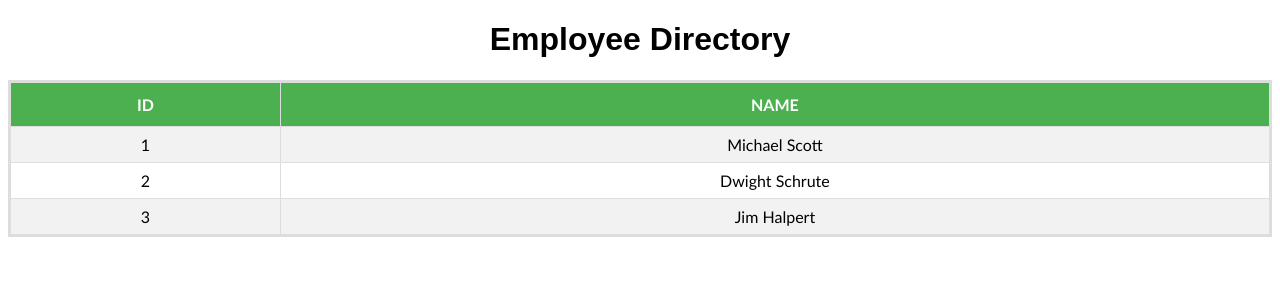
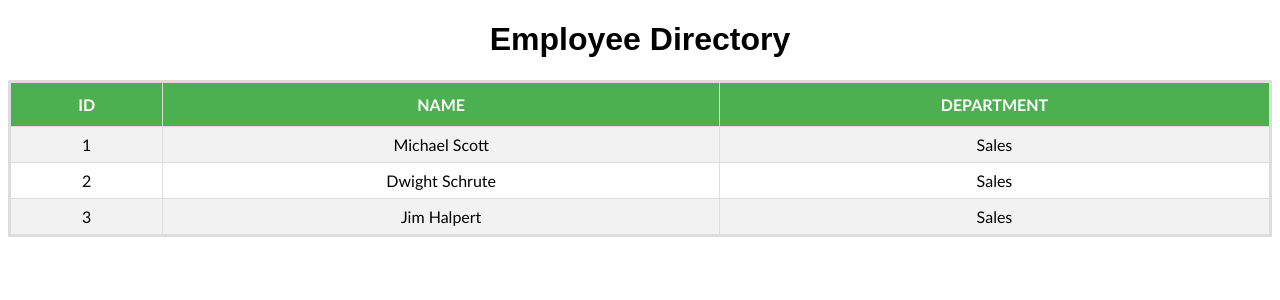
Before and after one commit to wmhunt1/React-Employee-Directory, a React (Create React App) app in the folder employee_directory/: page / in a window 1280 px wide. Shown: the top 300 px of the page. Built offline with nearby package versions, Linux system fonts and the light colour scheme.

Commit message:
now takes data from json

```diff
--- a/employee_directory/src/components/Table/index.js
+++ b/employee_directory/src/components/Table/index.js
@@ -1,24 +1,20 @@
 import React, { Component } from 'react'
 import "./style.css";
+import employees from "../employees.json";
 
 class Table extends Component {
    constructor(props) {
       super(props) //since we are extending class Table so we have to use super in order to override Component class constructor
-      this.state = { //state is by default an object
-         employees: [
-            { id: 1, name: 'Michael Scott'},
-            { id: 2, name: 'Dwight Schrute'},
-            { id: 3, name: 'Jim Halpert'}
-         ]
-      }
+      this.state = {employees};
    }
    renderTableData() {
     return this.state.employees.map((employee, index) => {
-       const { id, name} = employee //destructuring
+       const { id, name, department} = employee //destructuring
        return (
           <tr key={id}>
              <td>{id}</td>
              <td>{name}</td>
+             <td>{department}</td>
           </tr>
        )
     })
--- /dev/null
+++ b/employee_directory/src/components/employees.json
@@ -0,0 +1,5 @@
+[
+    { "id": 1, "name": "Michael Scott", "department": "Sales"},
+    { "id": 2, "name": "Dwight Schrute", "department": "Sales"},
+    { "id": 3, "name": "Jim Halpert", "department": "Sales"}
+ ]
```
